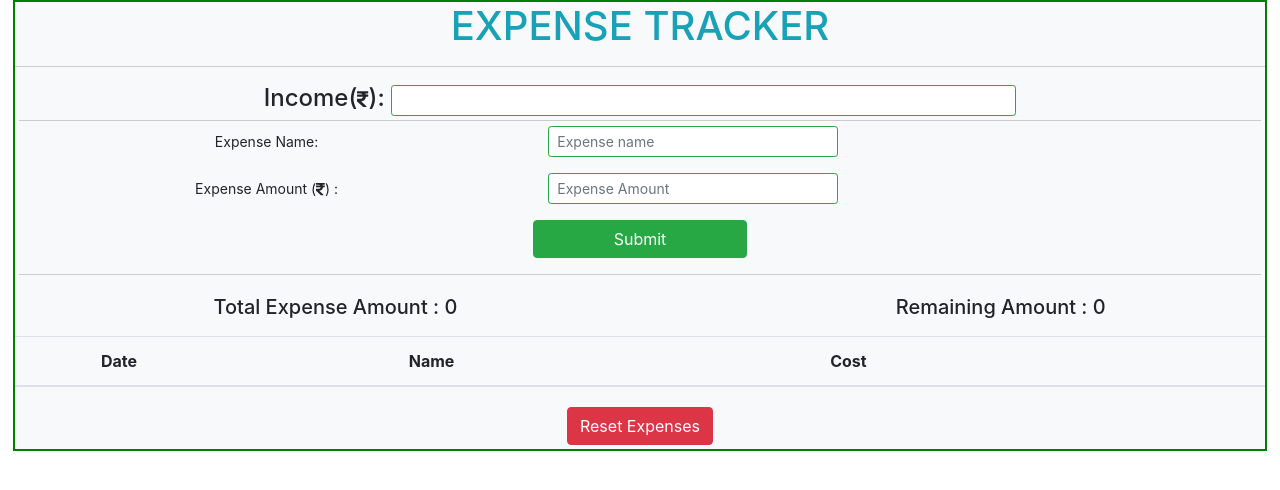
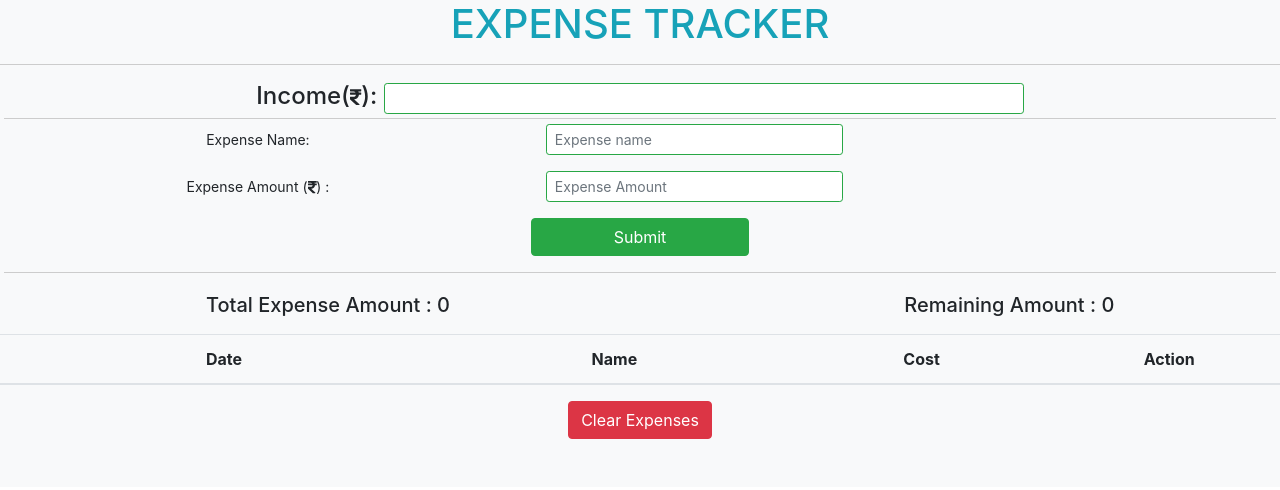
Before and after one commit to praveenkumar530/Expense_tracker, a React (Create React App) app: page / in a window 1280 px wide. Shown: the top 490 px of the page. Built offline with nearby package versions, Linux system fonts and the light colour scheme.

Commit message:
Added  time details code

```diff
--- a/src/App.css
+++ b/src/App.css
@@ -1,6 +1,5 @@
 .App {
   text-align: center;
-  border: 2px solid green;
 }
 
 hr {
@@ -13,8 +12,11 @@ hr {
 }
 
 body {
-  width: 98%;
-  margin: auto;
+  margin: 0%;
+  padding: 0%;
+  width: 100%;
+  left: 0;
+  top: 0;
 }
 
 td {
@@ -24,3 +26,20 @@ td {
 table {
   table-layout: fixed;
 }
+
+.w-35{
+  width: 35%;
+  box-sizing: border-box;
+}
+
+
+.w-26{
+  width: 26%;
+  box-sizing: border-box;
+}
+
+
+.w-22{
+  width: 22%;
+  box-sizing: border-box;
+}
--- a/src/App.js
+++ b/src/App.js
@@ -47,6 +47,12 @@ function App() {
     let today = new Date();
     let dateField = today.getDate() + "-" + months[today.getMonth()];
 
+    //Time calculation
+    var hours = today.getHours();
+    var ampm = hours >= 12 ? "pm" : "am";
+    hours = hours % 12;
+    var strTime = `(${hours}-${ampm})`;
+
     //Unique key for storing the data in rows
     let uniqueKey = Math.floor(
       window.performance.now() + window.performance.timeOrigin
@@ -54,7 +60,7 @@ function App() {
 
     let newExpenses = [
       ...allExpenses,
-      { uniqueKey, dateField, expenseName, expenseAmount },
+      { uniqueKey, strTime, dateField, expenseName, expenseAmount },
     ];
 
     //Sorting all the expenses by descending order i.e wrt latest item
@@ -68,6 +74,7 @@ function App() {
   }
 
   function resetExpenses() {
+    if (window.confirm("Are you sure ? This will clear all the records !!")) {
       setAllExpenses([]);
       setExpenseName("");
       setexpenseAmount("");
@@ -75,6 +82,7 @@ function App() {
       settotalRemaining(0);
       localStorage.setItem("lsIncome", "");
       localStorage.setItem("LSAllExpenses", []);
+    }
   }
 
   function setExpenseNameHandler(e) {
@@ -117,8 +125,8 @@ function App() {
       />
 
       <div>
-        <button className="btn btn-danger m-1" onClick={resetExpenses}>
-          Reset Expenses
+        <button className="btn btn-danger mb-5" onClick={resetExpenses}>
+          Clear Expenses
         </button>
       </div>
     </div>
--- a/src/component/FormControl.js
+++ b/src/component/FormControl.js
@@ -18,6 +18,7 @@ function FormControl({ expenseName, expenseAmount, mySubmitHandler, setExpenseNa
             className="form-control form-control-sm border border-success "
             id="colFormLabelSm"
             placeholder="Expense name"
+            autoComplete="off"
             value={expenseName}
             required
             onChange={setExpenseNameHandler}
@@ -37,6 +38,7 @@ function FormControl({ expenseName, expenseAmount, mySubmitHandler, setExpenseNa
             className="form-control form-control-sm border border-success"
             id="colFormLabel"
             value={expenseAmount}
+            autoComplete="off"
             pattern="[0-9]*"
             required
             onChange={setExpenseAmountHandler}
--- a/src/component/expenseTable.js
+++ b/src/component/expenseTable.js
@@ -8,22 +8,25 @@ function ExpenseTable({ allExpenses, deleteButtonClickHandler }) {
       <table className="table table-striped ">
         <thead>
           <tr>
-            <th scope="col" className="col-sm-2">
+            <th scope="col" className="w-35">
               Date
             </th>
-            <th scope="col" className="col-sm-4">
+            <th scope="col" className="w-26">
               Name
             </th>
-            <th scope="col" className="col-sm-4">
+            <th scope="col" className="w-22">
               Cost
             </th>
-            <th scope="col" className="col-sm-2"></th>
+            <th scope="col" className="pr-3">Action</th>
           </tr>
         </thead>
         <tbody>
           {allExpenses.map((item, index) => (
             <tr key={item.uniqueKey}>
-              <td>{item.dateField}</td>
+              <td>
+                {item.dateField}
+                <small>{item.strTime}</small>
+              </td>
               <td>{item.expenseName}</td>
               <td>{parseInt(item.expenseAmount)}</td>
               <td>
```
Also changed, not shown: 1 other file (tests, documents, lock files or other folders). Lines whose indentation alone changed are shown as unchanged.
